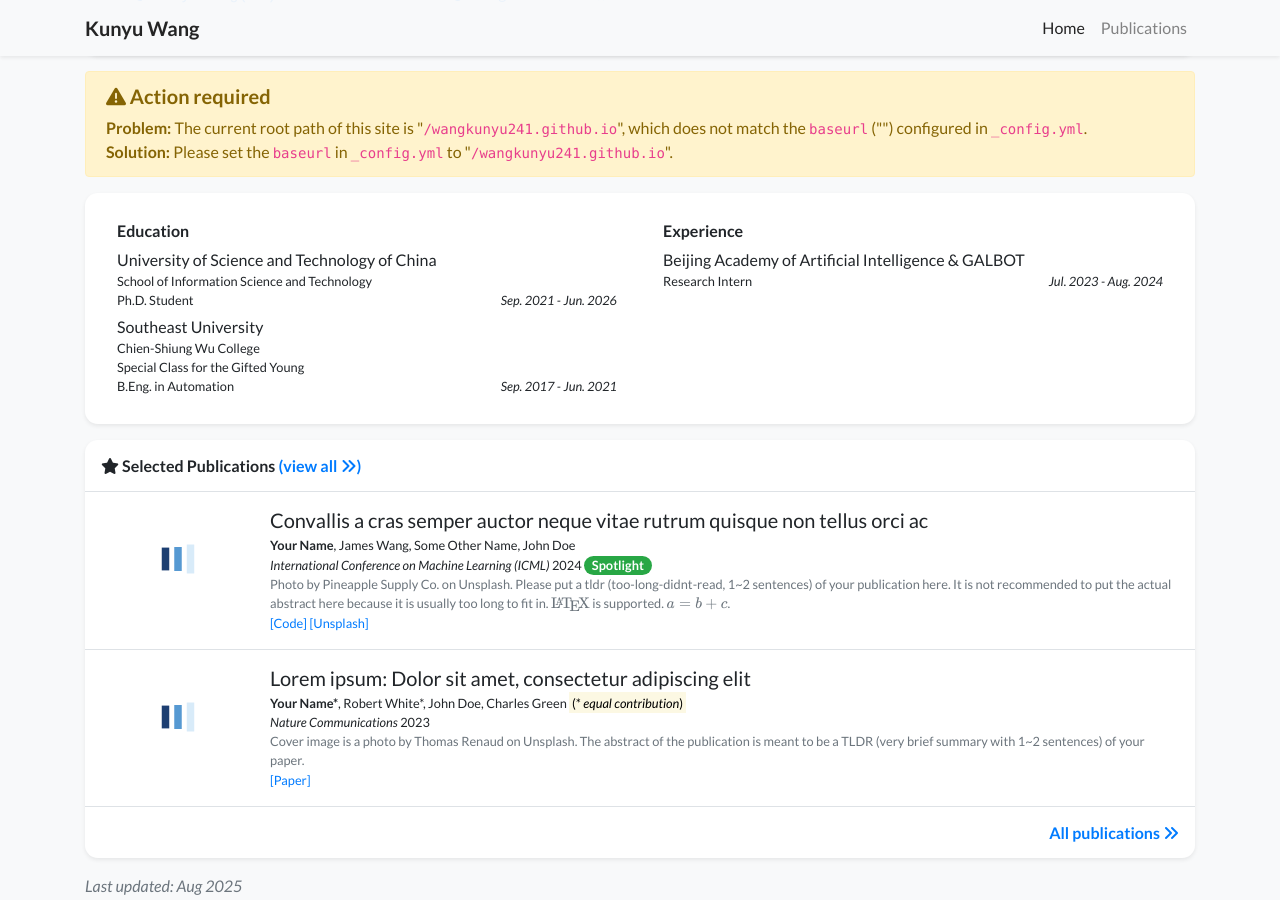
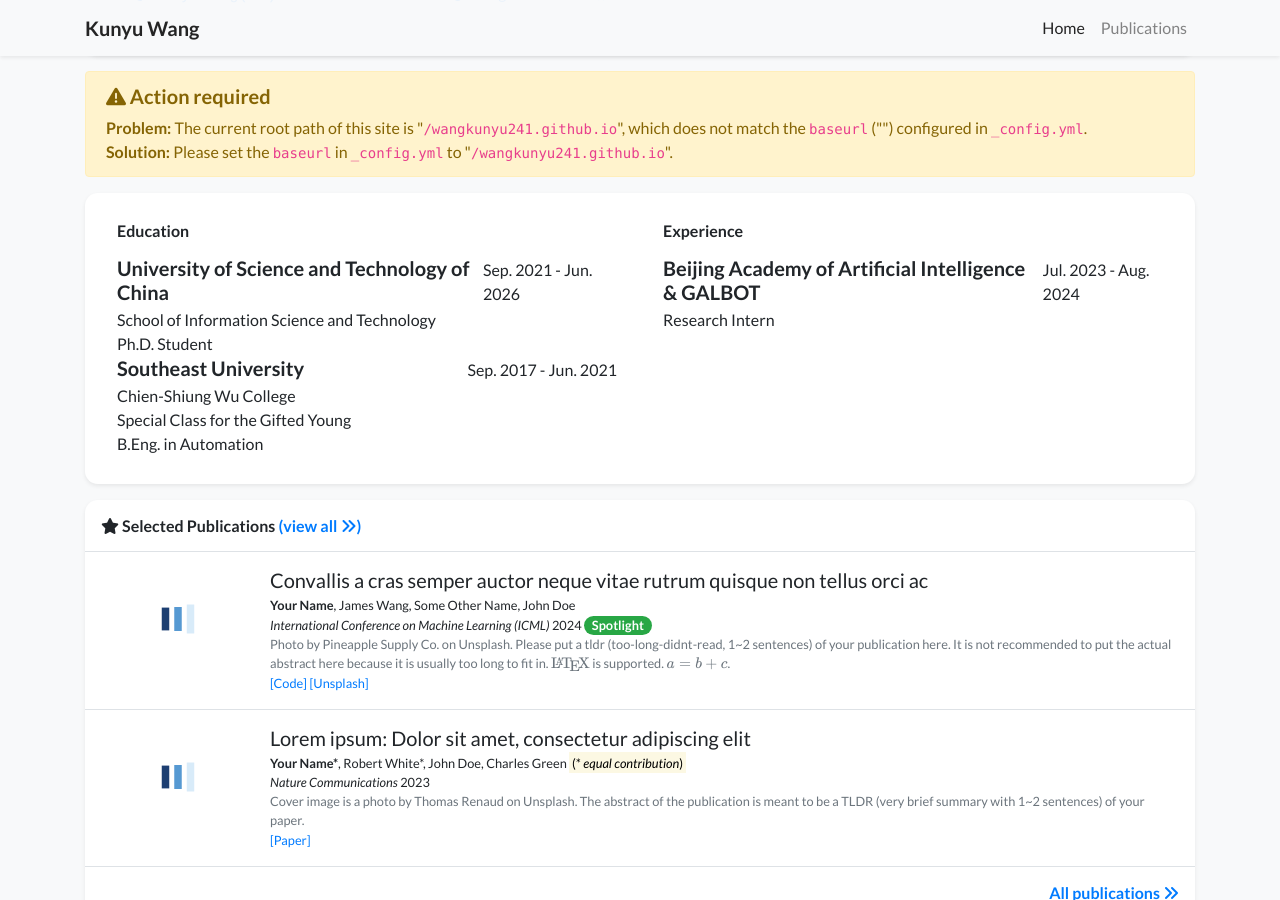
Before and after one commit to wangkunyu241/wangkunyu241.github.io, a Jekyll site: the page built from index.html, in a window 1280 px wide and 900 px high, scrolled down 652 px. Built offline with Jekyll 4.4.1, drawn with Linux system fonts in a browser that asks for light colours; nearby versions of some CDN libraries; a style sheet for code colours, icons or effects is not loaded.

Commit message:
Update experience_card.html

```diff
--- a/_includes/widgets/experience_card.html
+++ b/_includes/widgets/experience_card.html
@@ -2,25 +2,29 @@
   <div class="col">
     <div class="card border-0 shadow-sm bg-white">
       <div class="card-body p-4">
-        <div class="row" data-masonry='{"percentPosition": true }'>
+        <div class="row">
 
           {% if site.data.profile.education %}
           <div class="col-md-6">
             <div class="mx-2 my-1">
-              <h6>Education</h6>
-              <ul class="list-unstyled mb-1">
+              <h6 class="mb-3">Education</h6>
+              <ul class="list-unstyled section-list mb-1">
+
                 {% for item in site.data.profile.education %}
-                <li class="mb-1">
-                  <div>
-                    <div>{{ item.name }}</div>
-                    <div class="small">{{ item.dept }}</div>
-                    <div class="small d-flex">
-                      <div>{{ item.position }}</div>
-                      <div class="mt-auto ml-auto no-break"><em>{{ item.date }}</em></div>
-                    </div>
+                <li class="item">
+                  <div class="d-flex align-items-baseline">
+                    <h5 class="item-title mb-1">{{ item.name }}</h5>
+                    <span class="item-date ml-auto">{{ item.date }}</span>
+                  </div>
+                  {% if item.dept %}
+                  <div class="item-meta">{{ item.dept }}</div>
+                  {% endif %}
+                  <div class="item-tail">
+                    <span>{{ item.position }}</span>
                   </div>
                 </li>
                 {% endfor %}
+
               </ul>
             </div>
           </div>
@@ -29,20 +33,24 @@
           {% if site.data.profile.experience %}
           <div class="col-md-6">
             <div class="mx-2 my-1">
-              <h6>Experience</h6>
-              <ul class="list-unstyled mb-1">
+              <h6 class="mb-3">Experience</h6>
+              <ul class="list-unstyled section-list mb-1">
+
                 {% for item in site.data.profile.experience %}
-                <li class="mb-1">
-                  <div>
-                    <div>{{ item.name }}</div>
-                    <div class="small">{{ item.dept }}</div>
-                    <div class="small d-flex">
-                      <div>{{ item.position }}</div>
-                      <div class="mt-auto ml-auto no-break"><em>{{ item.date }}</em></div>
-                    </div>
+                <li class="item">
+                  <div class="d-flex align-items-baseline">
+                    <h5 class="item-title mb-1">{{ item.name }}</h5>
+                    <span class="item-date ml-auto">{{ item.date }}</span>
+                  </div>
+                  {% if item.dept %}
+                  <div class="item-meta">{{ item.dept }}</div>
+                  {% endif %}
+                  <div class="item-tail">
+                    <span>{{ item.position }}</span>
                   </div>
                 </li>
                 {% endfor %}
+
               </ul>
             </div>
           </div>
@@ -51,14 +59,12 @@
           {% if site.data.profile.awards %}
           <div class="col-md-6">
             <div class="mx-2 my-1">
-              <h6>Honors & Awards</h6>
-              <ul class="list small pl-3 mb-1">
+              <h6 class="mb-3">Honors & Awards</h6>
+              <ul class="list-unstyled section-list mb-1">
                 {% for item in site.data.profile.awards %}
-                <li>
-                  <div class="d-flex">
-                    <div>{{ item.name }}</div>
-                    <div class="ml-auto mt-auto no-break"><em>{{ item.date }}</em></div>
-                  </div>
+                <li class="item d-flex">
+                  <span class="mr-2">{{ item.name }}</span>
+                  <span class="item-date ml-auto">{{ item.date }}</span>
                 </li>
                 {% endfor %}
               </ul>
```
